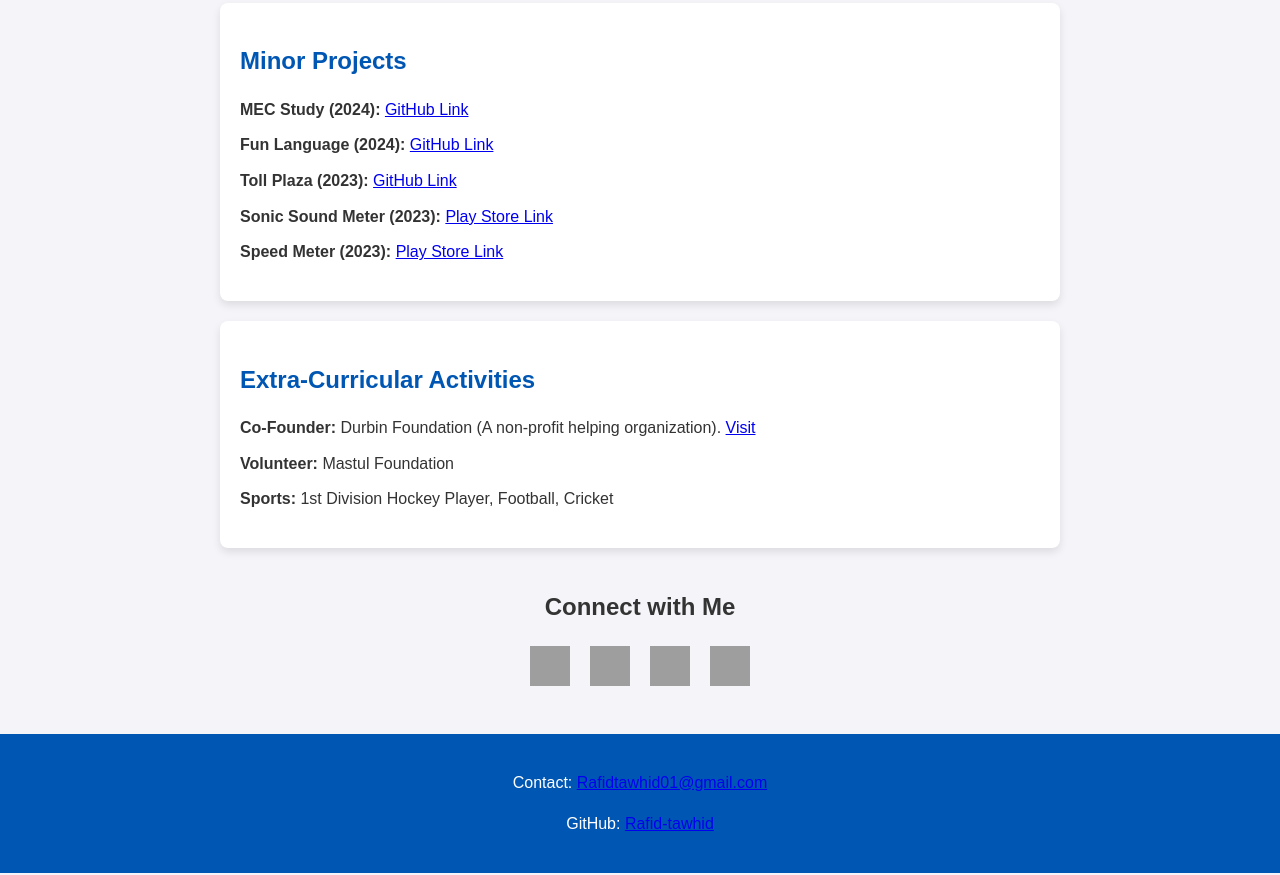
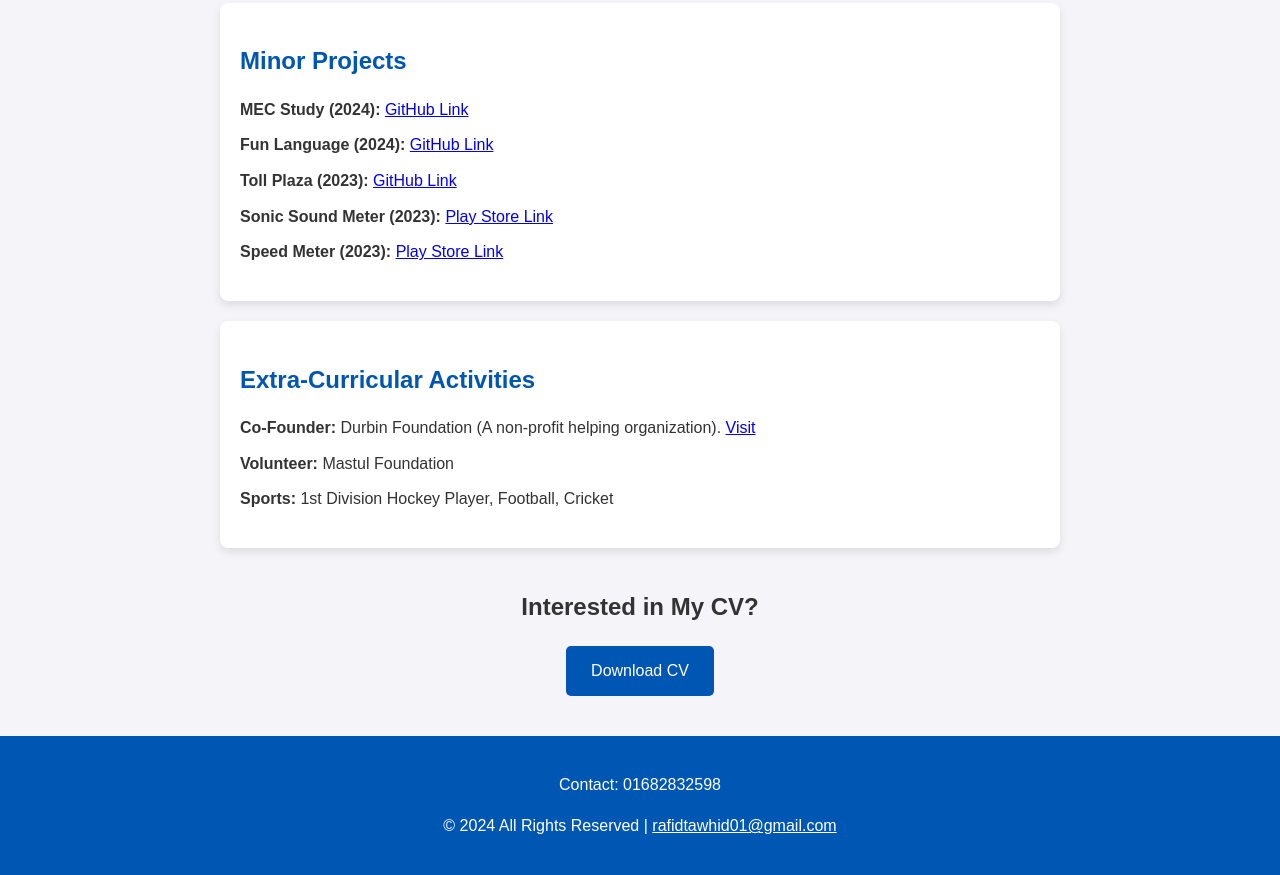
Before and after one commit to Rafid-tawhid/my-dev-profile, a plain HTML site: page index.html in a window 1280 px wide. Shown: the part 2401-3276 px from the top of the page. Drawn offline with Linux system fonts and the light colour scheme; grey boxes are pictures that could not be loaded.

Commit message:
add button

```diff
--- a/index.html
+++ b/index.html
@@ -43,10 +43,10 @@
       <h2>Personal Information</h2>
       <ul>
         <li><strong>Full Name:</strong> Tawhidur Rahman Rafid</li>
+        <li><strong>Blood Group:</strong> O+</li>
+        <li><strong>Email:</strong> rafidtawhid01@gmail.com</li>
+        <li><strong>Contact:</strong> 01682832598</li>
         <li><strong>Date of Birth:</strong> 6th September 1997</li>
-        <li><strong>Blood Group:</strong> O+</li>
-        <li><strong>Father’s Name:</strong> A.K.M Shafiqul Mobin</li>
-        <li><strong>Mother’s Name:</strong> Afroza Begum</li>
         <li>
           <strong>Permanent Address:</strong> Gobadia, Anwara- 4376, Chattagram,
           Bangladesh
@@ -212,61 +212,19 @@
       </ul>
     </section>
 
-    <section class="social-links">
-      <h2>Connect with Me</h2>
-      <div class="social-icons">
-        <a
-          href="https://www.facebook.com/rafid.tawhid"
-          target="_blank"
-          class="social-icon"
-        >
-          <img
-            src="https://upload.wikimedia.org/wikipedia/commons/5/51/Facebook_f_logo_%282019%29.svg"
-            alt="Facebook"
-          />
-        </a>
-        <a
-          href="https://www.instagram.com/rafidtawhid/"
-          target="_blank"
-          class="social-icon"
-        >
-          <img
-            src="https://upload.wikimedia.org/wikipedia/commons/a/a5/Instagram_icon.png"
-            alt="Instagram"
-          />
-        </a>
-        <a
-          href="https://www.linkedin.com/in/rafidtawhid/"
-          target="_blank"
-          class="social-icon"
-        >
-          <img
-            src="https://cdn.worldvectorlogo.com/logos/linkedin-icon.svg"
-            alt="LinkedIn"
-          />
-        </a>
-        <a
-          href="https://github.com/Rafid-tawhid"
-          target="_blank"
-          class="social-icon"
-        >
-          <img
-            src="https://upload.wikimedia.org/wikipedia/commons/9/91/Octicons-mark-github.svg"
-            alt="GitHub"
-          />
-        </a>
-      </div>
+    <section class="download-cv">
+      <h2>Interested in My CV?</h2>
+      <a href="YOUR_GOOGLE_DRIVE_LINK" target="_blank" class="download-btn"
+        >Download CV</a
+      >
     </section>
 
     <footer class="footer">
+      <p>Contact: 01682832598</p>
       <p>
-        Contact:
-        <a href="mailto:Rafidtawhid01@gmail.com">Rafidtawhid01@gmail.com</a>
-      </p>
-      <p>
-        GitHub:
-        <a href="https://github.com/Rafid-tawhid" target="_blank"
-          >Rafid-tawhid</a
+        &copy; 2024 All Rights Reserved |
+        <a href="mailto:rafidtawhid01@gmail.com" style="color: white"
+          >rafidtawhid01@gmail.com</a
         >
       </p>
     </footer>
--- a/styles.css
+++ b/styles.css
@@ -285,3 +285,23 @@ ul li {
     transform: translateY(-10px);
   }
 }
+/* Styling for the Download CV Button */
+.download-cv {
+  text-align: center;
+  margin: 40px 0;
+}
+
+.download-btn {
+  padding: 12px 25px;
+  font-size: 16px;
+  color: white;
+  background-color: #0056b3;
+  border-radius: 5px;
+  text-decoration: none;
+  display: inline-block;
+  transition: background-color 0.3s ease;
+}
+
+.download-btn:hover {
+  background-color: #00408d;
+}
```
